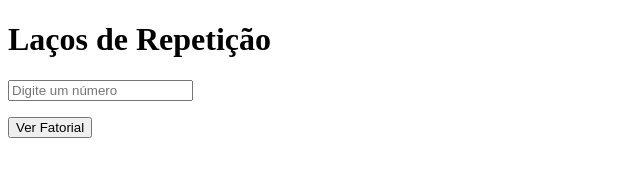
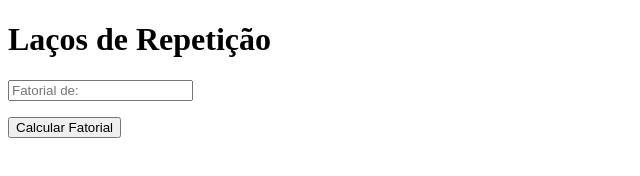
Before and after one commit to JosueAlves1600/java-script, a plain HTML site: page exercicios loopwhile/index.html in a window 1280 px wide. Shown: the whole page, without its empty margins (0-640 px from the left). Drawn offline with Linux system fonts and the light colour scheme.

Commit message:
Update index.html

```diff
--- a/exercicios loopwhile/index.html
+++ b/exercicios loopwhile/index.html
@@ -7,9 +7,9 @@
 </head>
 <body>
 <h1>Laços de Repetição</h1>
-    <input type="number" id="Fatorial" placeholder="Digite um número">
+<input type="number" id="valor" placeholder="Fatorial de:">
 <p id="resposta"></p>
-    <input type="button" value="Ver Fatorial" onclick="calcular()">
+<input type="button" value="Calcular Fatorial" onclick="fatorial()">
 <script src="js/script.js"></script>
 </body>
 </html>
```
Lines whose indentation alone changed are shown as unchanged.
